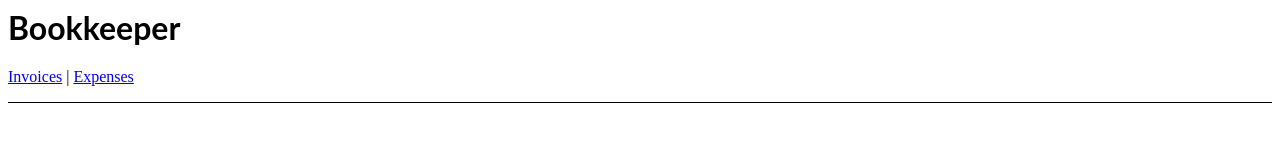
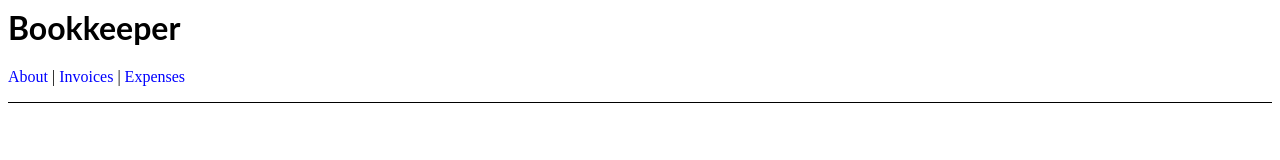
Before and after one commit to andika-febrianto/react-router6, a React (Create React App) app: page / in a window 1280 px wide. Shown: the top 160 px of the page. Built offline with nearby package versions, Linux system fonts and the light colour scheme.

Commit message:
3 files modified, 1 added

```diff
--- a/App.tsx
+++ b/App.tsx
@@ -1,8 +1,12 @@
 import * as React from 'react';
-import { Link, Outlet } from 'react-router-dom';
+import { NavLink, Outlet } from 'react-router-dom';
 import './style.css';
 
 export default function App() {
+  const activeHandler = ({ isActive }) => {
+    return isActive ? 'red' : 'blue';
+  };
+
   return (
     <div>
       <h1>Bookkeeper</h1>
@@ -12,8 +16,25 @@ export default function App() {
           paddingBottom: '1rem',
         }}
       >
-        <Link to="/Invoices">Invoices</Link> |{' '}
-        <Link to="/Expenses">Expenses</Link>
+        <NavLink
+          style={({ isActive }) => {
+            return { color: isActive ? 'red' : 'blue' };
+          }}
+          to="/About"
+        >
+          About
+        </NavLink>{' '}
+        |{' '}
+        <NavLink
+          className={({ isActive }) => (isActive ? 'red' : 'blue')}
+          to="/Invoices"
+        >
+          Invoices
+        </NavLink>{' '}
+        |{' '}
+        <NavLink className={activeHandler} to="/Expenses">
+          Expenses
+        </NavLink>
       </nav>
       <Outlet />
     </div>
--- a/index.tsx
+++ b/index.tsx
@@ -5,6 +5,7 @@ import App from './App';
 import Expenses from './routes/expensesPage/Expenses';
 import Invoices from './routes/invoicesPage/Invoices';
 import Invoice from './routes/invoicesPage/Invoice';
+import About from './routes/aboutPage/About';
 
 const rootElement = document.getElementById('root');
 const root = createRoot(rootElement);
@@ -13,6 +14,7 @@ root.render(
   <BrowserRouter>
     <Routes>
       <Route path="/" element={<App />}>
+        <Route path="about" element={<About />} />
         <Route path="expenses" element={<Expenses />} />
         <Route path="invoices" element={<Invoices />}>
           <Route
--- /dev/null
+++ b/routes/aboutPage/About.tsx
@@ -0,0 +1,6 @@
+import * as React from 'react';
+
+const About = () => {
+  return <h2>Bookeper is an app for you to borrow books</h2>;
+};
+export default About;
--- a/style.css
+++ b/style.css
@@ -1,3 +1,13 @@
-h1, p {
+h1,
+p {
   font-family: Lato;
 }
+a {
+  text-decoration: none;
+}
+.red {
+  color: red;
+}
+.blue {
+  color: blue;
+}
```
